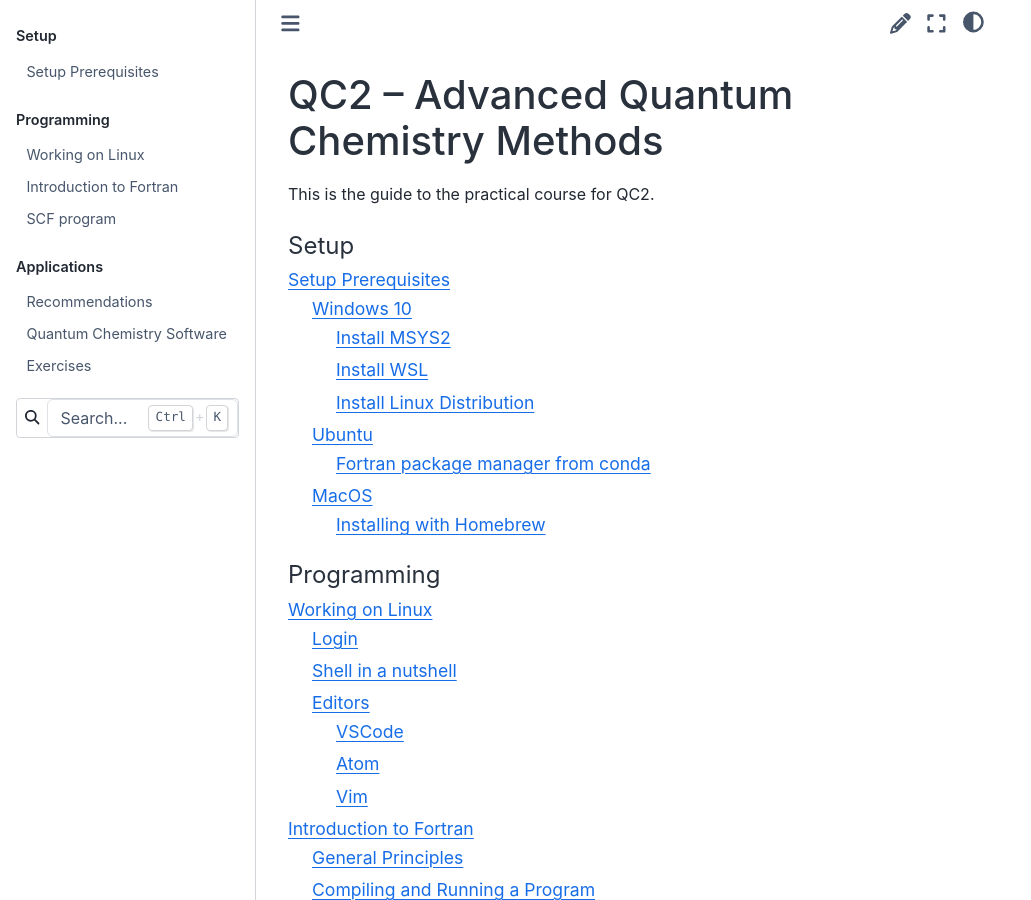
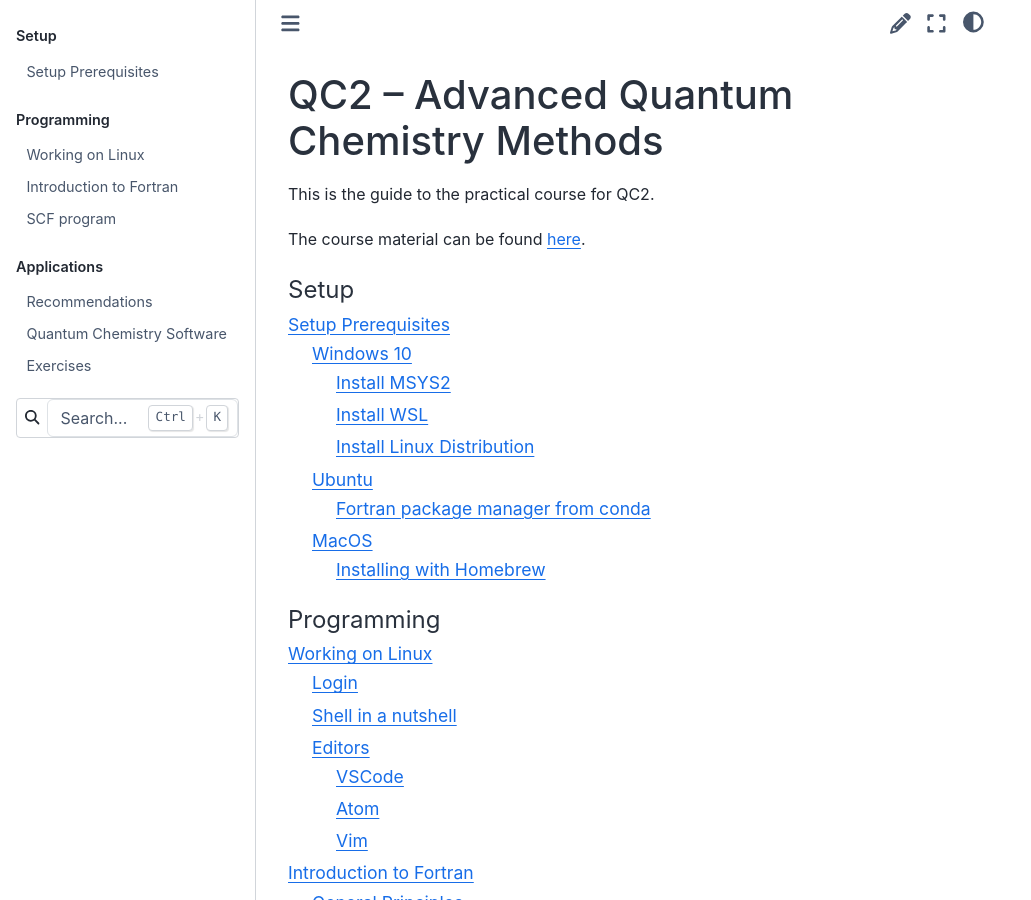
Before and after one commit to grimme-lab/qc2-teaching, a Sphinx documentation site: the page built from doc/index.rst, in a window 1280 px wide and 900 px high. Shown: the whole window, without its empty margins (0-1031 px from the left). Built offline with Sphinx 7.4.7 and the Sphinx Book theme 1.1.4, drawn with Linux system fonts in a browser that asks for light colours.

Commit message:
Add link to material on start page

```diff
--- a/doc/index.rst
+++ b/doc/index.rst
@@ -2,6 +2,8 @@ QC2 -- Advanced Quantum Chemistry Methods
 =========================================
 
 This is the guide to the practical course for QC2.
+
+The course material can be found `here <https://github.com/grimme-lab/qc2-teaching/releases/latest>`_.
 
 .. toctree::
    :maxdepth: 3
```
